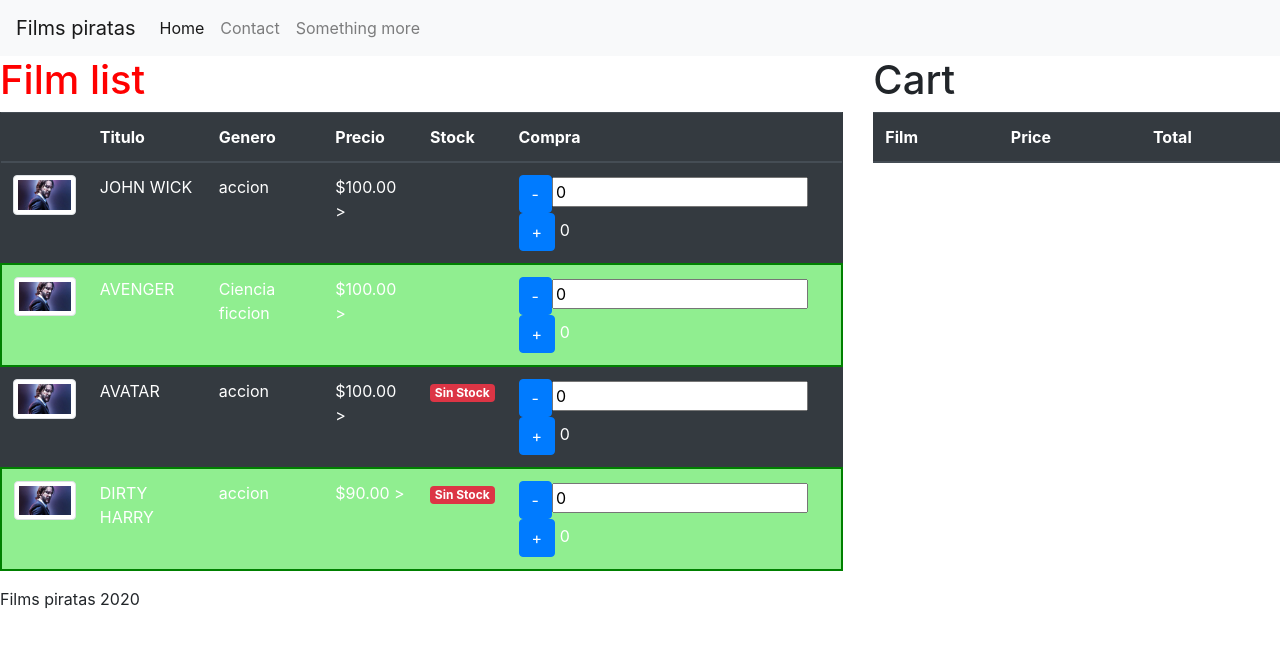
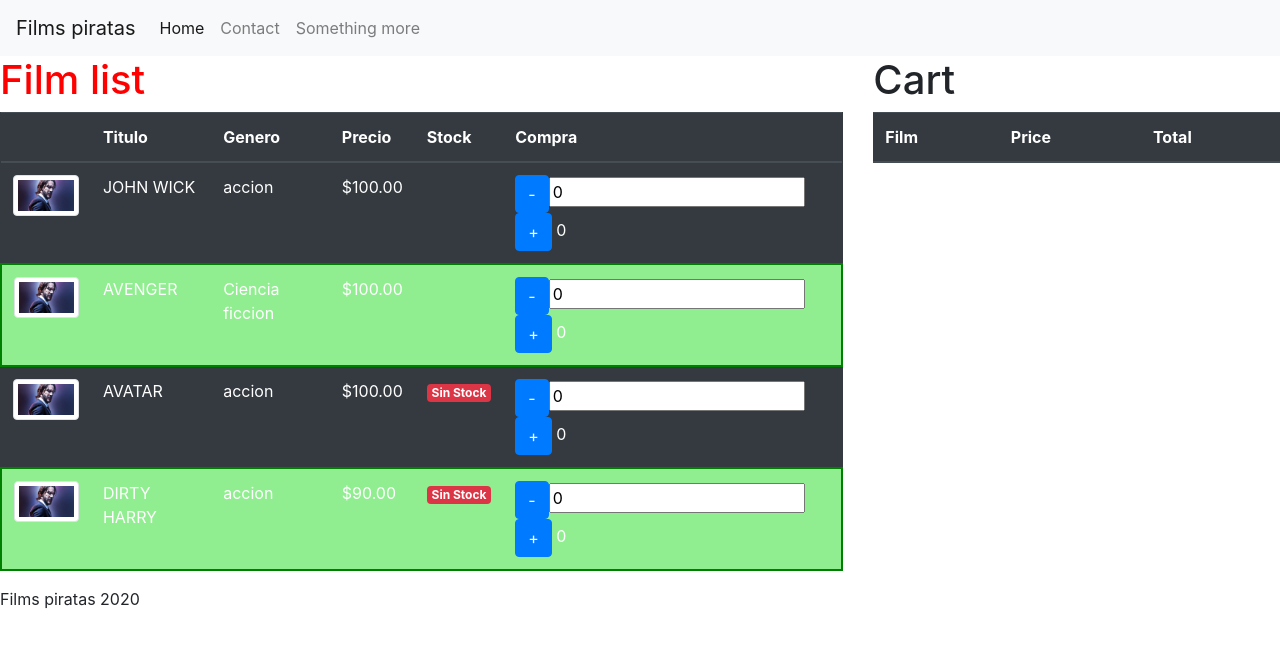
Before and after one commit to luc4s92/angular-films, an Angular app: page / in a window 1280 px wide. Shown: the top 646 px of the page. Built offline with nearby package versions, Linux system fonts and the light colour scheme.

Commit message:
delete < in film-list template

```diff
--- a/src/app/film-list/film-list.component.html
+++ b/src/app/film-list/film-list.component.html
@@ -15,7 +15,7 @@
             <td><img width="90px" class="img-thumbnail" [src]="film.image" [alt]="film.title"></td>
             <td>{{film.title | uppercase}}</td>
             <td>{{film.gender}}</td>
-            <td>{{film.price | currency}} ></td>
+            <td>{{film.price | currency}} </td>
             <td >  <span *ngIf="film.stock==0" class="badge badge-danger">Sin Stock</span>  </td>
             <td>
                 <button class="btn  btn-primary btn-xs" (click)="downQuantity(film)">-</button>
```
